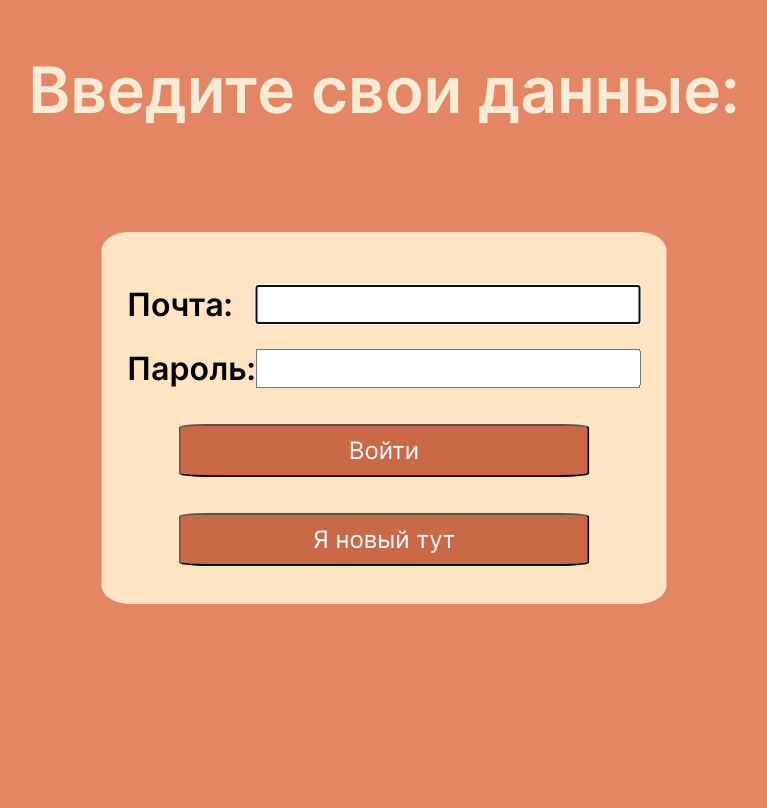
After one commit to luniksss/pizza_project, a Symfony app: template templates/user/login.html.twig in a window 1280 px wide. The commit adds this page. Shown: the whole page, without its empty margins (264-1031 px from the left). Run offline with Twig, Linux system fonts and the light colour scheme; the template is opened without the code that fills it, so the values that code supplies are empty; some libraries are stand-ins or nearby versions.

Commit message:
добавила шаблоны для входа

```diff
--- a/composer.json
+++ b/composer.json
@@ -15,9 +15,12 @@
         "symfony/console": "5.4.*",
         "symfony/dotenv": "5.4.*",
         "symfony/flex": "^1.17|^2",
+        "symfony/form": "5.4.*",
         "symfony/framework-bundle": "5.4.*",
+        "symfony/maker-bundle": "*",
         "symfony/mime": "5.4.*",
         "symfony/runtime": "5.4.*",
+        "symfony/security-bundle": "5.4.*",
         "symfony/twig-bundle": "5.4.*",
         "symfony/yaml": "5.4.*",
         "twig/twig": "^3.10"
--- a/config/bundles.php
+++ b/config/bundles.php
@@ -5,4 +5,6 @@ return [
     Symfony\Bundle\TwigBundle\TwigBundle::class => ['all' => true],
     Doctrine\Bundle\DoctrineBundle\DoctrineBundle::class => ['all' => true],
     Doctrine\Bundle\MigrationsBundle\DoctrineMigrationsBundle::class => ['all' => true],
+    Symfony\Bundle\MakerBundle\MakerBundle::class => ['dev' => true],
+    Symfony\Bundle\SecurityBundle\SecurityBundle::class => ['all' => true],
 ];
--- a/config/doctrine/User.orm.xml
+++ b/config/doctrine/User.orm.xml
@@ -15,6 +15,7 @@
         <field name="email"  column="email" type="string" length="200" nullable="false" />
         <field name="phone"  column="phone" type="string" length="200" nullable="true" />
         <field name="avatarPath"  column="avatar_path" type="string" length="200" nullable="true" />
+        <!-- <field name="role" column="role" type="integer" /> -->
 
         <unique-constraint name="email_idx">
             <unique-column name="email"/>
--- a/public/css/style.css
+++ b/public/css/style.css
@@ -80,7 +80,7 @@ input
 
 .button
 {
-    background-color:coral;
+    background-color:rgb(202, 105, 70);
     width: 80%;
     font-size: 24px;
     color:aliceblue;
@@ -88,6 +88,26 @@ input
     margin-top: 5%;
     margin-left: 10%;
     border-radius: 7%;
+    font-family: "Inter";
+}
+
+.wrapper__button
+{
+    background-color:rgb(202, 105, 70);
+    width: 80%;
+    font-size: 24px;
+    color:aliceblue;
+    padding: 10px 0;
+    border-radius: 7%;
+    font-family: "Inter";
+}
+
+.links
+{
+    text-decoration: none;
+    outline: none;
+    font-size: 24px;
+    color:aliceblue;
     font-family: "Inter";
 }
 
@@ -168,6 +188,13 @@ input
     width: 40%;
 }
 
+.distraction
+{
+    display: flex;
+    justify-content: center;
+    opacity: 70%
+}
+
 .wrapper
 {
     display: flex;
--- /dev/null
+++ b/templates/user/login.html.twig
@@ -0,0 +1,22 @@
+{% extends "base.html.twig" %}
+{% block title %}Log In{% endblock %}
+{% block content %}
+<h1 class="headlines"> Введите свои данные: </h1>
+<form class="input-form" action="/user/register" method="post">
+    {% if error %}
+        <div class="alert alert-danger">{{ error.messageKey|trans(error.messageData, 'security') }}</div>
+    {% endif %}
+    <div class="user-info">
+        <label class="input-label" for="email">Почта: </label>
+        <input type="email" name="email" id="email" class="input-data" autocomplete="email" required autofocus>
+    </div>
+    <div class="user-info">
+        <label for="password" class="input-label">Пароль: </label>
+        <input type="password" name="password" id="password" class="input-data" autocomplete="current-password" required>
+    </div>
+    <input type="hidden" name="_csrf_token" value="{{ csrf_token('authenticate') }}">
+    <button class="button" type="submit">Войти</button>
+    <button type="button" class="button"><a class="links" href="{{ path('signup') }}">Я новый тут</a></button>
+
+</form>
+{% endblock %}
```
Also changed, not shown: config/routes.yaml (+9 -0 lines), src/Controller/SecurityController.php (added, +33 -0 lines), src/Controller/UserController.php (+7 -0 lines), templates/home.html.twig (added, +18 -0 lines), public/pizza.gif (added), public/pizza2.gif (added), public/uploads/image66756c1e1a1ce0.76187812.jpg (added), public/uploads/image66756c59193200.38198064.jpg (added), public/uploads/image66756c6aa2e9e6.64276959.jpg (added), public/uploads/image66756c9abf5ce8.76472492.jpg (added), public/uploads/image66756df78a6888.88676849.jpg (added), 3 other files.
